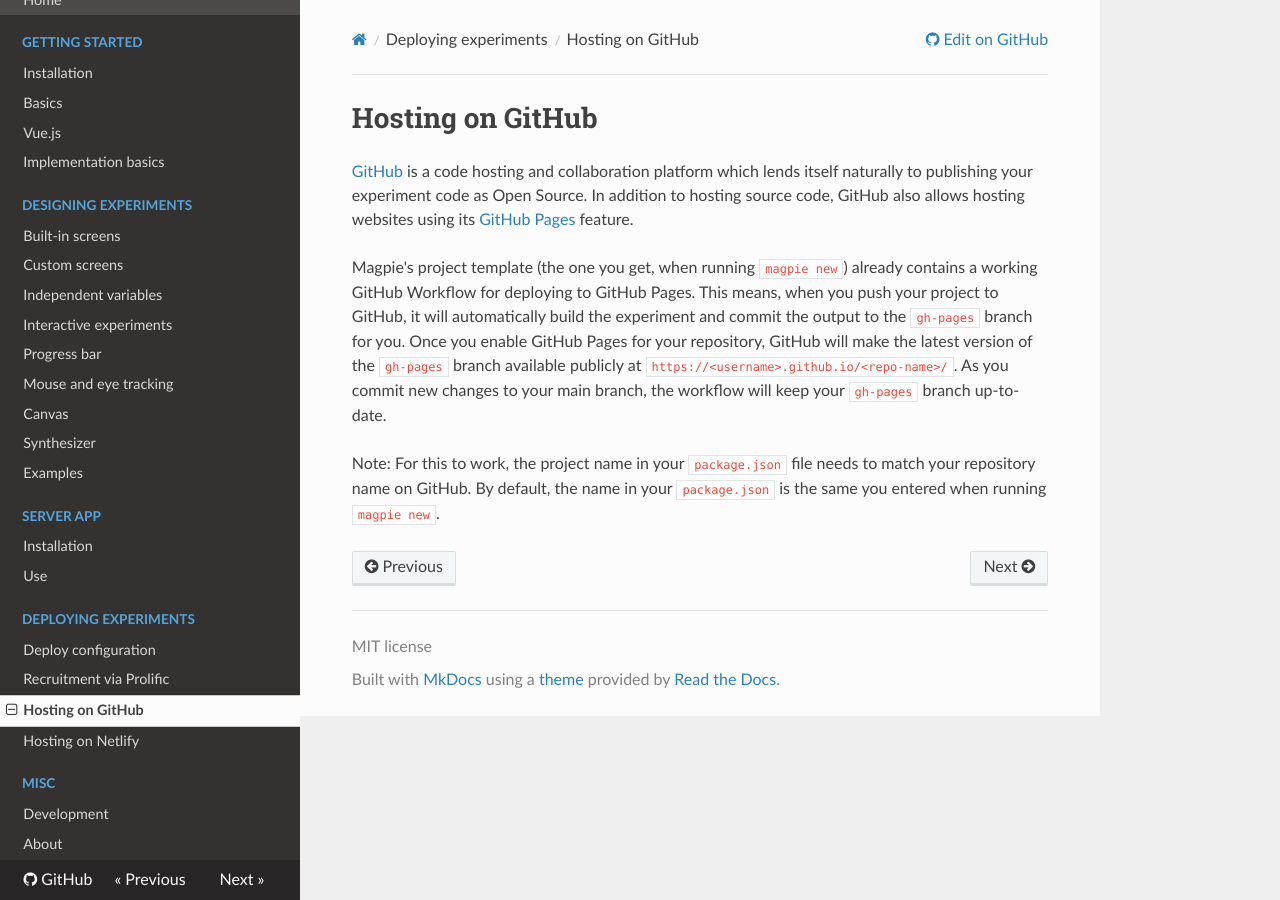
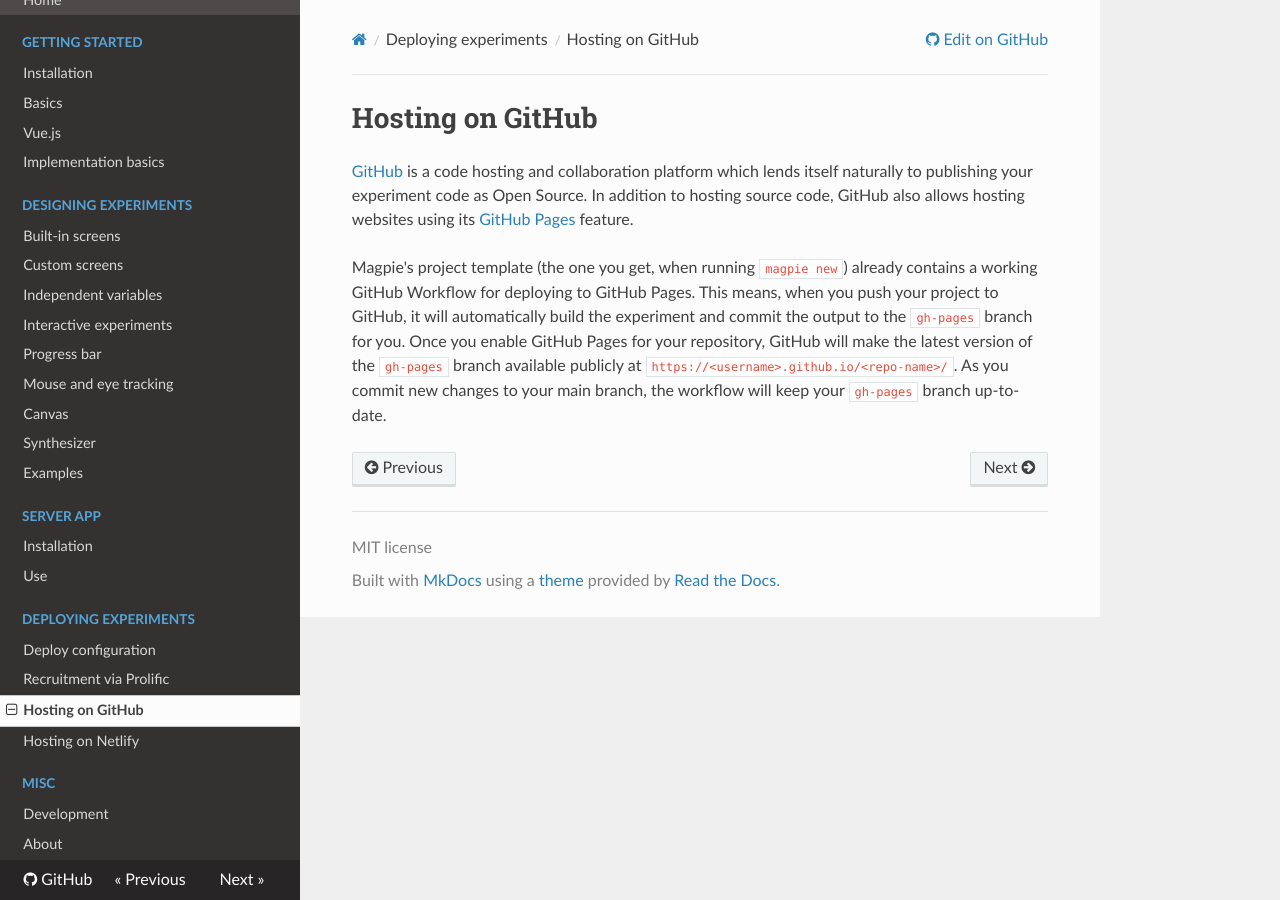
Before and after one commit to magpie-ea/magpie-v3-docs, an MkDocs documentation site: the page built from docs/03_deploying_experiments/05_hosting_on_github.md, in a window 1280 px wide. Built offline with MkDocs 1.6.1, drawn with Linux system fonts in a browser that asks for light colours.

Commit message:
Update GitHub guide
... after https://github.com/magpie-ea/magpie-base/commit/b6f15dd5da3bc1b37394795bb5306f731cd10fb7

```diff
--- a/docs/03_deploying_experiments/05_hosting_on_github.md
+++ b/docs/03_deploying_experiments/05_hosting_on_github.md
@@ -9,6 +9,3 @@
 to the `gh-pages` branch for you. Once you enable GitHub Pages for your repository, GitHub will make the latest version of the `gh-pages`
 branch available publicly at `https://<username>.github.io/<repo-name>/`. As you commit new changes to your main branch,
 the workflow will keep your `gh-pages` branch up-to-date.
-
-Note: For this to work, the project name in your `package.json` file needs to match your repository name on GitHub.
-By default, the name in your `package.json` is the same you entered when running `magpie new`.
```
